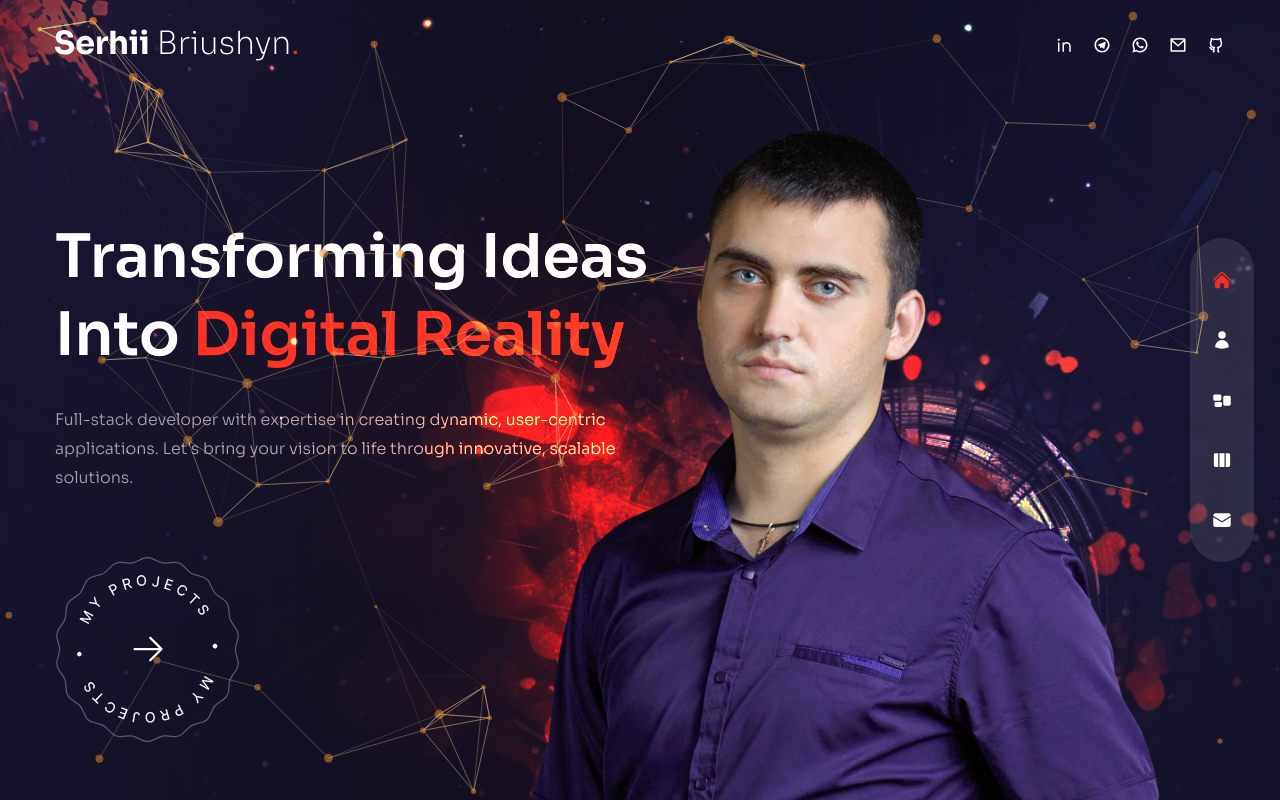
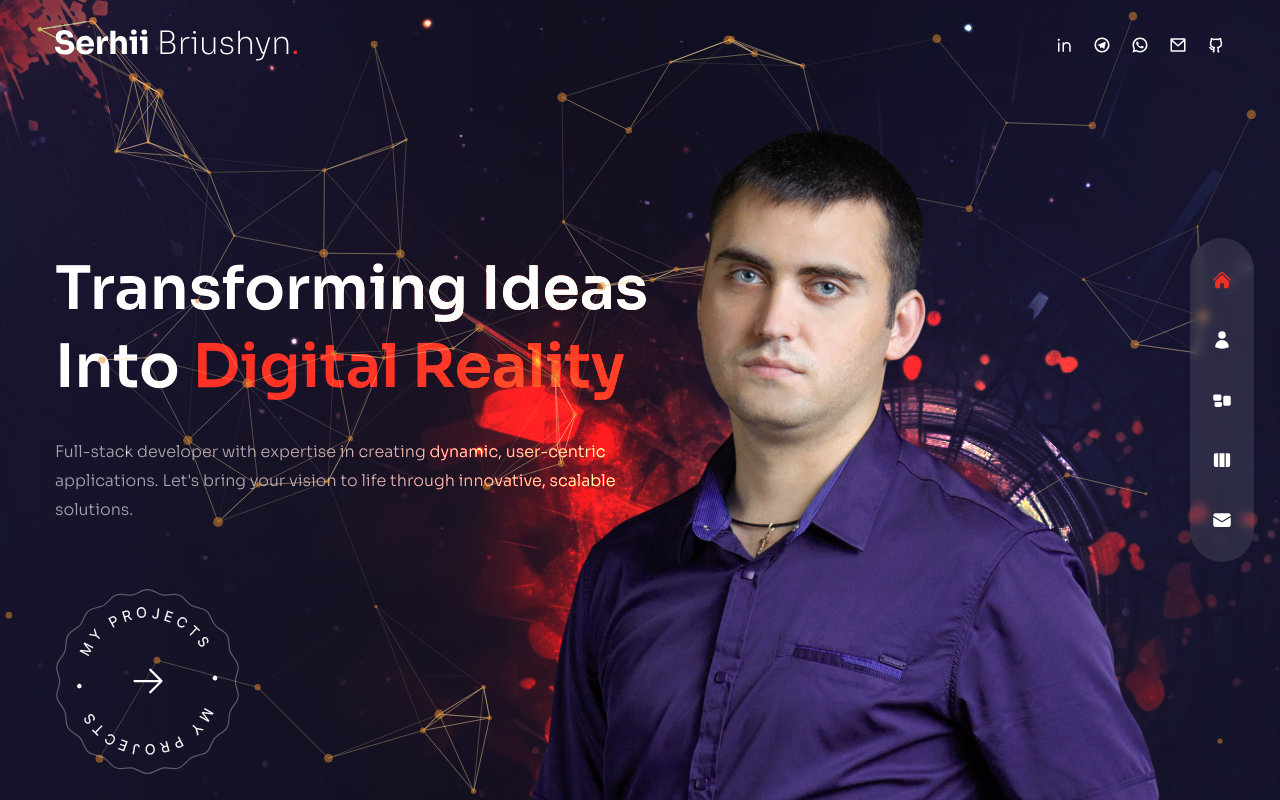
Before and after one commit to Serhii-Briushyn/serhii-briushyn-portfolio, a Next.js app: page / in a window 1280 px wide. Built offline with nearby package versions, Linux system fonts and the light colour scheme.

Commit message:
safe-area

```diff
--- a/components/Nav.js
+++ b/components/Nav.js
@@ -24,8 +24,11 @@ const Nav = () => {
   const router = useRouter();
   const pathname = router.pathname;
   return (
-    <nav className="flex flex-col items-center xl:justify-center gap-y-4 fixed h-max bottom-0 mt-auto xl:right-[2%] z-50 top-0 w-full xl:w-16 xl:max-w-md xl:h-screen">
-      <div className="flex w-full xl:flex-col items-center justify-between xl:justify-center gap-y-10 px-4 md:px-40 xl:px-0 h-[80px] xl:h-max py-8 bg-white/10 text-3xl xl:text-xl xl:rounded-full">
+    <nav
+      className="flex flex-col items-center xl:justify-center gap-y-4 fixed h-max bottom-0 mt-auto xl:right-[2%] z-50 top-0 w-full xl:w-16 xl:max-w-md xl:h-screen"
+      style={{ paddingBottom: "env(safe-area-inset-bottom)" }}
+    >
+      <div className="flex w-full xl:flex-col items-center justify-between xl:justify-center gap-y-10 px-4 md:px-40 xl:px-0 h-[80px] xl:h-max py-8 bg-white/10 backdrop-blur-sm text-3xl xl:text-xl xl:rounded-full">
         {navData.map((link, index) => {
           return (
             <Link
--- a/pages/index.js
+++ b/pages/index.js
@@ -8,7 +8,10 @@ import { fadeIn } from "../variants";
 const Home = () => {
   return (
     <div className="bg-primary/60 h-full">
-      <div className="w-full h-full bg-gradient-to-r from-primary/10 via-black/30 to-black/10 pt-32 pb-20 xl:py-36">
+      <div
+        className="w-full h-full bg-gradient-to-r from-primary/10 via-black/30 to-black/10 pt-32  xl:py-36"
+        style={{ paddingBottom: "calc(80px + env(safe-area-inset-bottom))" }}
+      >
         <div className="text-center flex flex-col xl:justify-center xl:pt-40 xl:text-left h-full container mx-auto hide-scrollbar">
           <motion.h1
             variants={fadeIn("down", 0.2)}
```
